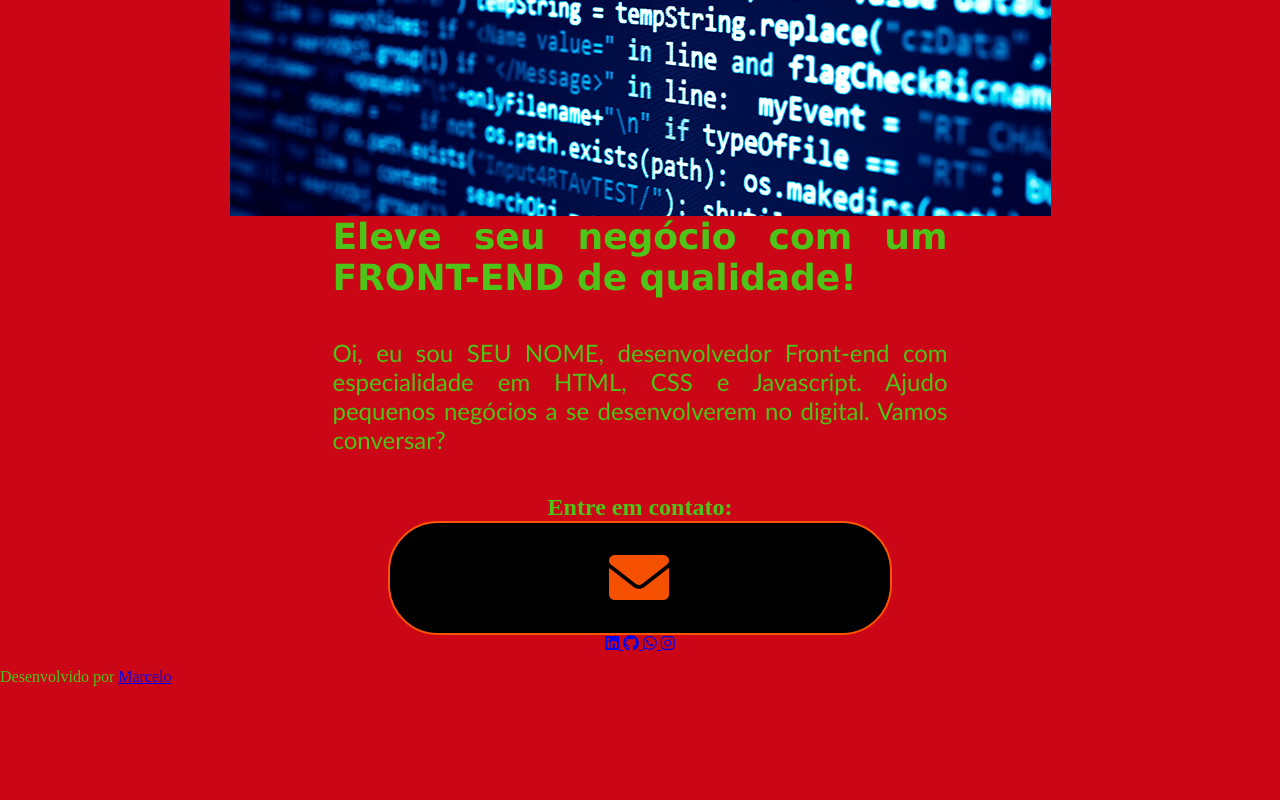
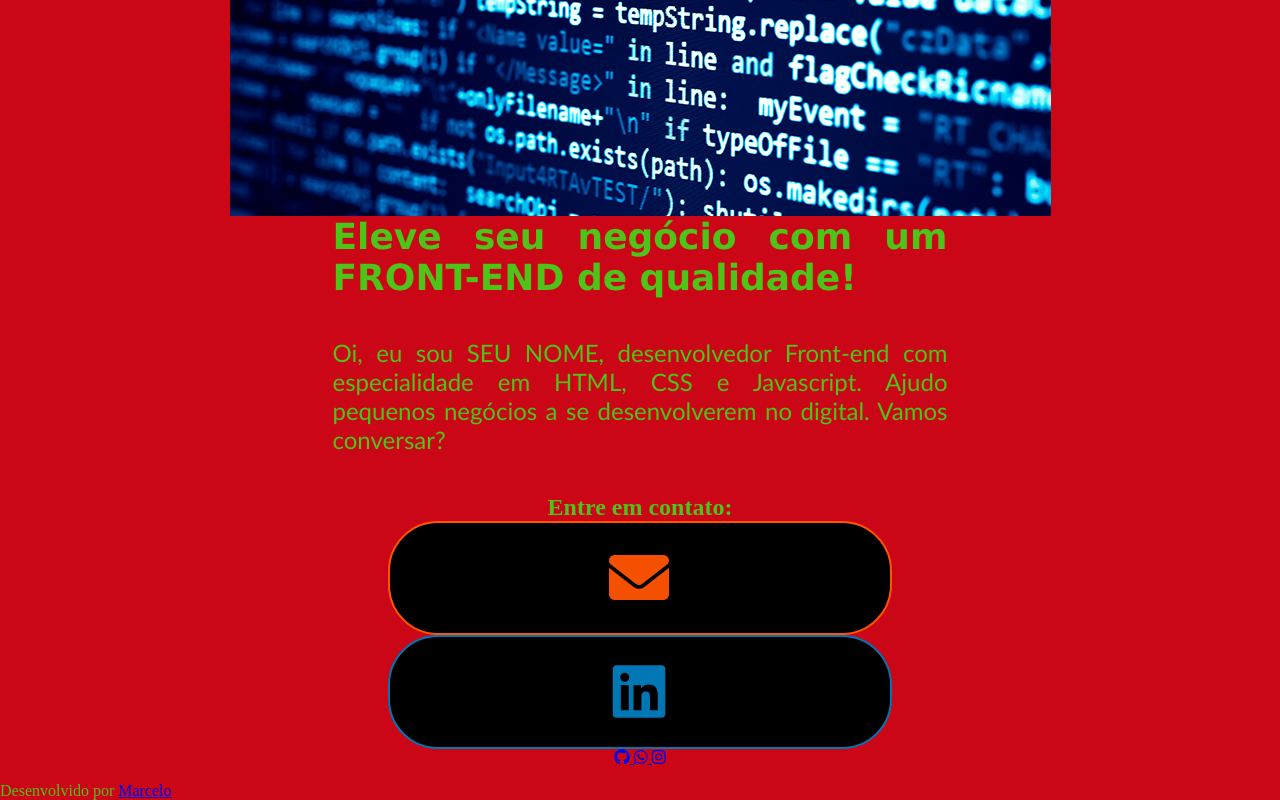
Before and after one commit to marcelocsn/meuportfolio, a plain HTML site: page index.html in a window 1280 px wide. Shown: the part 426-1226 px from the top of the page. Before the commit the page ends 1112 px from the top, so only its background shows below. Drawn offline with Linux system fonts and the light colour scheme.

Commit message:
Add files via upload

```diff
--- a/style.css
+++ b/style.css
@@ -130,3 +130,49 @@ text-align: justify;
     transform: translate(-50%, -50%);
     font-size: 60px;
 }
+
+/* fim do botao1 */
+
+.botao2 {
+    background-color: #000;
+    color: #0077b5;
+    width: 500px;
+    height: 80px;
+    text-align: center;
+    display: flex;
+    justify-content: center;
+    align-items: center;
+    border: 2px solid #0077b5;
+    border-radius: 50px;
+    font-size: 36px;
+    padding: 15px 0;
+    text-decoration: none;
+    font-family: Verdana, Geneva, Tahoma, sans-serif;
+    letter-spacing: 2px;
+    text-transform: uppercase;
+    position: relative;
+    overflow: hidden;
+}
+
+.botao2::before {
+    content: "";
+    position: absolute;
+    top: 0;
+    left: -100%;
+    width: 100%;
+    height: 100%;
+    background: linear-gradient(45deg, transparent, #0077b5);
+    transition: 0.5s;
+}
+
+.botao2:hover::before {
+    left: 100%;
+}
+
+.botao2 i {
+    position: absolute;
+    left: 50%;
+    top: 50%;
+    transform: translate(-50%, -50%);
+    font-size: 60px;
+}
```
